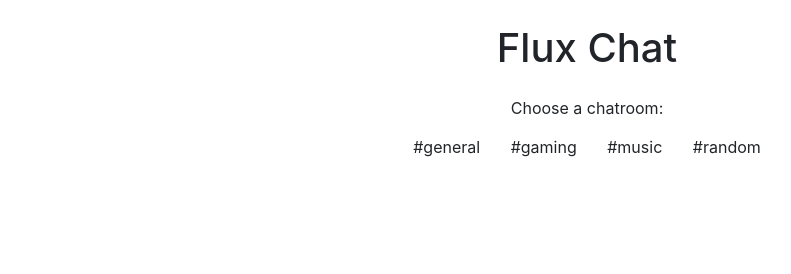
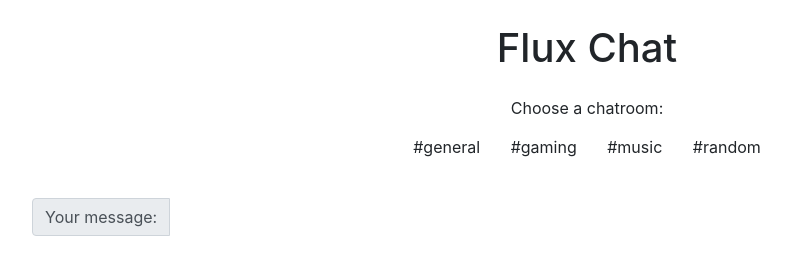
Before and after one commit to estabravo/flux-chat, a plain HTML site: page index.html in a window 1280 px wide. Shown: the whole page, without its empty margins (53-844 px from the left). Drawn offline with nearby package versions, Linux system fonts and the light colour scheme.

Commit message:
added 'Your message' label for input field

```diff
--- a/index.html
+++ b/index.html
@@ -30,7 +30,11 @@
 
     <!-- new chat form -->
     <form class="new-chat my-3">
-
+        <div class="input-group">
+            <div class="input-group-prepend">
+                <div class="input-group-text">Your message:</div>
+            </div>
+        </div>
     </form>
 
     <!-- update name form -->
```
